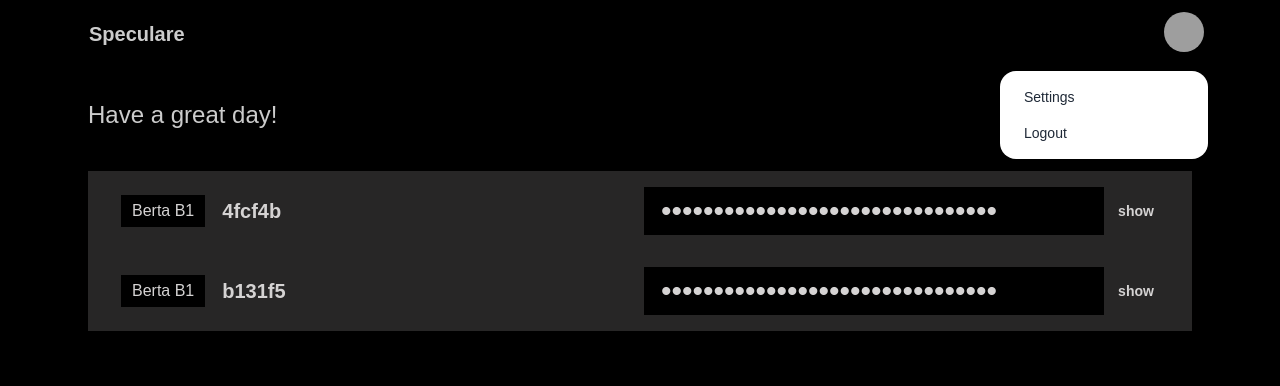
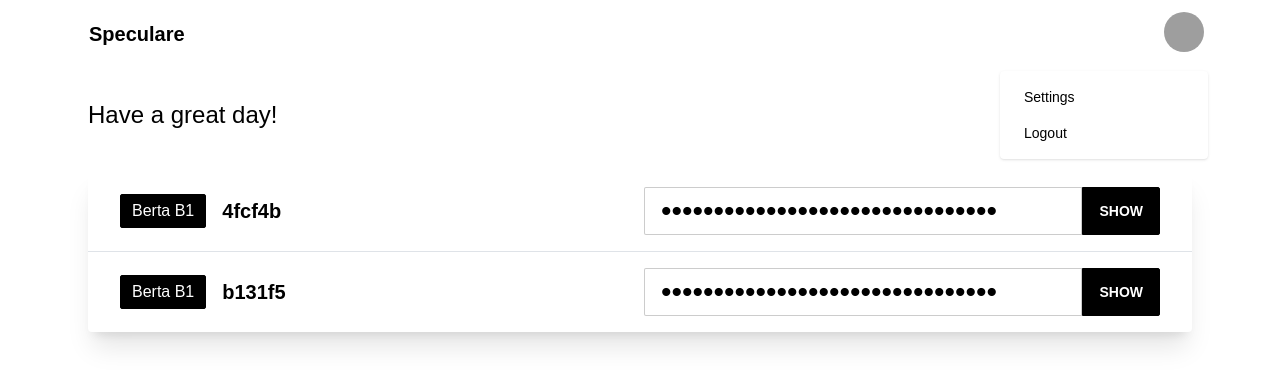
Before and after one commit to speculare-cloud/saas-app, a Vue app: page / in a window 1280 px wide. Both pictures are taken after a click on the label 1184 px from the left and 32 px from the top of the page. Shown: the top 386 px of the page. Built offline with nearby package versions, Linux system fonts and the light colour scheme; no server answers; grey boxes are pictures that could not be loaded.

Commit message:
white theme ?

```diff
--- a/public/index.html
+++ b/public/index.html
@@ -1,5 +1,5 @@
 <!DOCTYPE html>
-<html lang="en" data-theme="black">
+<html lang="en" data-theme="lofi">
 
 <head>
     <meta charset="utf-8">
--- a/src/assets/app.css
+++ b/src/assets/app.css
@@ -113,3 +113,7 @@ body,
     color: rgb(221, 50, 82);
     padding-top: 2px;
 }
+
+#apikeys>div:not(:last-child) {
+    border-bottom: 1px solid #dfe3e8
+}
--- a/src/views/HomeView.vue
+++ b/src/views/HomeView.vue
@@ -12,7 +12,7 @@
 								<img src="https://avatars.dicebear.com/api/bottts/speculare.svg">
 							</div>
 						</label>
-						<ul tabindex="0" class="menu menu-compact dropdown-content mt-3 p-2 shadow bg-base-100 rounded-box w-52" data-theme="light">
+						<ul tabindex="0" class="menu menu-compact dropdown-content mt-3 p-2 shadow bg-base-100 rounded-box w-52">
 							<li><a>Settings</a></li>
 							<li><a @click="logout">Logout</a></li>
 						</ul>
@@ -25,15 +25,15 @@
 					<h3 class="text-2xl">
 						Have a great day!
 					</h3>
-					<button @click="generateKey" class="btn" style="width: fit-content;">
+					<button @click="generateKey" class="btn hover:bg-stone-700" style="width: fit-content;">
 						Add new
 					</button>
 				</div>
 
-				<div class="card w-full bg-neutral text-neutral-content">
-					<div v-for="item in keys" :key="item.key" class="card-body flex-col sm:flex-row sm:items-center sm:justify-between px-6 sm:px-8 py-4">
+				<div id="apikeys" class="card w-full bg-base-100 shadow-xl">
+					<div id="childapikeys" v-for="item in keys" :key="item.key" class="card-body flex-col sm:flex-row sm:items-center sm:justify-between px-6 sm:px-8 py-4">
 						<div class="flex-1 flex items-center justify-between sm:justify-start sm:gap-4">
-							<div class="badge badge-lg bg-base-100 py-4">
+							<div class="badge badge-lg py-4">
 								Berta {{ item.berta }}
 							</div>
 							<h2 class="card-title">
@@ -41,17 +41,15 @@
 							</h2>
 						</div>
 						<div class="flex-1 form-control">
-							<div class="input-group gap-2">
+							<label class="input-group">
 								<input
-									v-if="item.show" :value="item.key" type="text" class="input w-full focus:outline-none"
+									v-if="item.show" :value="item.key" type="text" class="input input-bordered w-full focus:outline-none"
 									readonly>
 								<input
-									v-else type="password" :value="item.key" class="input w-full focus:outline-none text-3xl"
+									v-else type="password" :value="item.key" class="input input-bordered w-full focus:outline-none text-3xl"
 									readonly>
-								<button class="btn btn-square" @click="toggleShow(item)">
-									show
-								</button>
-							</div>
+								<button class="btn hover:bg-stone-700" @click="toggleShow(item)">show</button>
+							</label>
 						</div>
 					</div>
 				</div>
```
